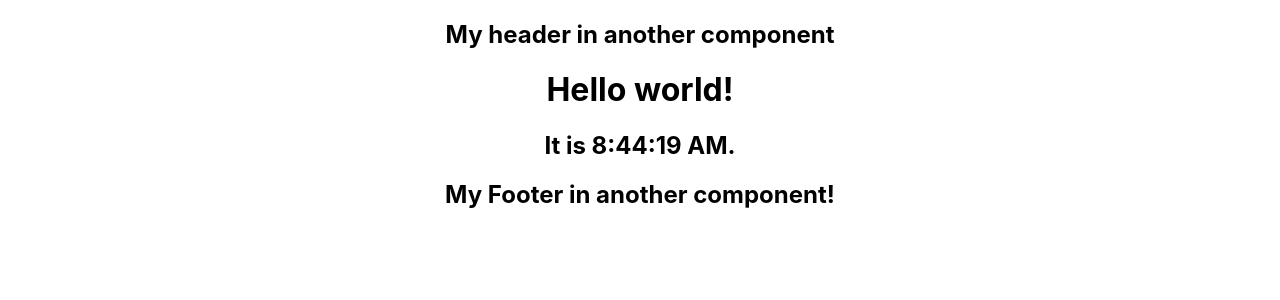
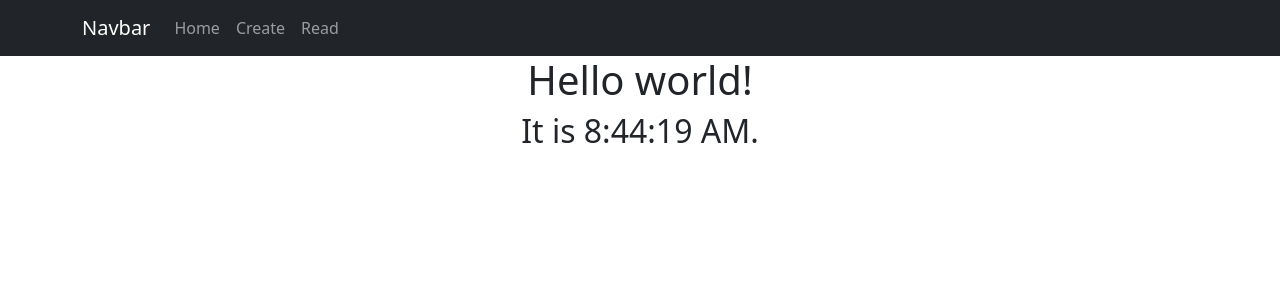
Before and after one commit to nelsondca/DataRepQuery2, a React (Create React App) app: page / in a window 1280 px wide. Shown: the top 300 px of the page. Built offline with nearby package versions, Linux system fonts and the light colour scheme.

Commit message:
5(a)(b) bootsrap instal and router dom

```diff
--- a/package.json
+++ b/package.json
@@ -10,6 +10,7 @@
     "react": "^18.2.0",
     "react-bootstrap": "^2.9.0",
     "react-dom": "^18.2.0",
+    "react-router-dom": "^6.16.0",
     "react-scripts": "5.0.1",
     "web-vitals": "^2.1.4"
   },
--- a/src/App.js
+++ b/src/App.js
@@ -3,16 +3,43 @@
 import Header from './components/header';
 import Content from './components/content';
 import Footer from  './components/footer';
+import 'bootstrap/dist/css/bootstrap.min.css';
+import Container from 'react-bootstrap/Container';
+import Nav from 'react-bootstrap/Nav';
+import Navbar from 'react-bootstrap/Navbar';
+import { BrowserRouter,Routes,Route } from 'react-router-dom';
+
+
+
 
 
 function App() {
   return (
+    <BrowserRouter>
     <div className ="App">
+      <Navbar bg="dark" data-bs-theme="dark">
+        <Container>
+          <Navbar.Brand href="#home">Navbar</Navbar.Brand>
+          <Nav className="me-auto">
+            <Nav.Link href="#home">Home</Nav.Link>
+            <Nav.Link href="Create">Create</Nav.Link>
+            <Nav.Link href="Read">Read</Nav.Link>
+          </Nav>
+        </Container>
+      </Navbar>
+      {/* Everything between here is going to change */}
+      <Routes>
+        <Route path='/' element = {<Content></Content>}></Route>
+        <Route path='/read' element = {<Header></Header>}></Route>
+        <Route path='/create' element = {<Footer></Footer>}></Route>
+      </Routes>
+
         {/* Calling the functions from another components */}
-        <Header></Header>
+        {/* <Header></Header>
         <Content></Content>
-        <Footer></Footer>
+        <Footer></Footer> */}
     </div>
+    </BrowserRouter>
    );
 }
 
```
